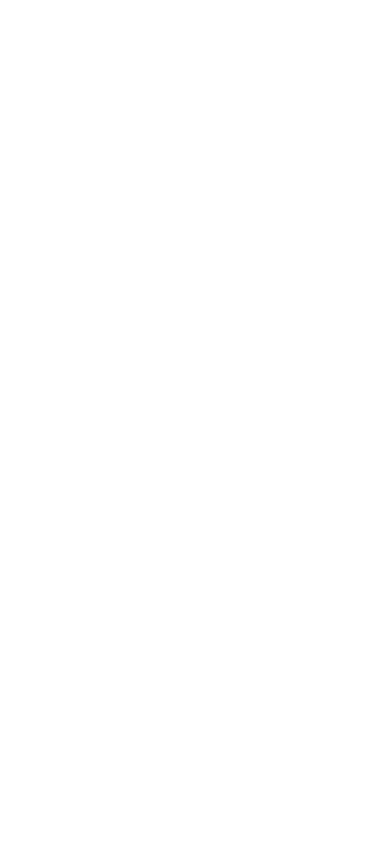
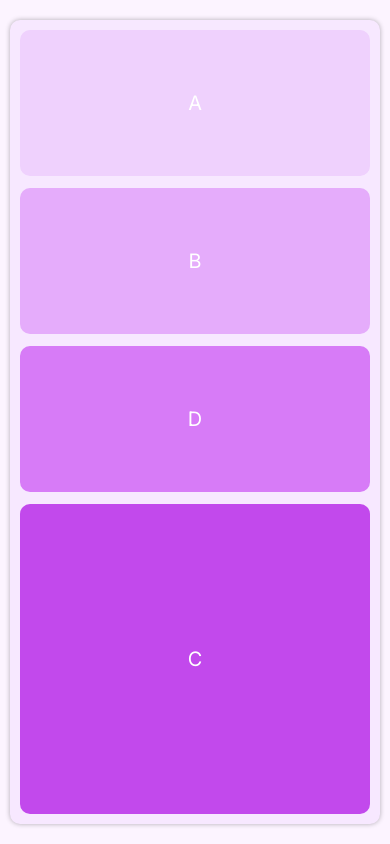
Before and after one commit to Ratandas7/css, a plain HTML site: page flexbox_1/index.html in a window 390 px wide. Drawn offline with Linux system fonts and the light colour scheme.

Commit message:
CSS Flexbox - Responsive Layout Design (With Gap in div

```diff
--- a/flexbox_1/base.css
+++ b/flexbox_1/base.css
@@ -0,0 +1,95 @@
+@import url("https://fonts.googleapis.com/css2?family=Inter:ital,opsz,wght@0,14..32,100..900;1,14..32,100..900&display=swap");
+
+:root {
+  --gap: calc(1vw + 0.5em);
+}
+
+* {
+  box-sizing: border-box;
+  padding: 0;
+  margin: 0;
+}
+
+body {
+  font-family: "Inter", sans-serif;
+  font-optical-sizing: auto;
+  font-weight: 400;
+  font-style: normal;
+  background-color: #fcf4ff;
+}
+
+.section {
+  height: calc(100vh - 20px);
+  max-width: 1200px;
+  padding: 10px;
+  margin: 0 auto;
+}
+
+.container {
+  height: 100%;
+  padding: 10px;
+  border-radius: 10px;
+  box-shadow: 0px 0px 5px 0px rgba(0, 0, 0, 0.3);
+  margin: 10px 0;
+  background-color: #f7e8ff;
+  display: flex;
+  flex-wrap: wrap;
+  justify-content: space-between;
+  gap: var(--gap);
+}
+
+.container-1 {
+  display: flex;
+  flex-direction: column;
+  flex-basis: 100%;
+  gap: var(--gap);
+}
+
+.container-2 {
+  display: flex;
+  flex-basis: 100%;
+}
+
+.item {
+  flex-grow: 1;
+  padding: 20px;
+  border-radius: 10px;
+  color: #ffffff;
+  font-size: calc(1vw + 1em);
+  text-align: center;
+  align-content: center;
+}
+
+.a {
+  background-color: #efd1fd;
+}
+
+.b {
+  background-color: #e5acfb;
+}
+
+.c {
+  background-color: #c249ec;
+}
+
+.d {
+  background-color: #d77bf7;
+}
+
+@media (min-width: 768px) {
+  .container-1 {
+    /* flex-direction: row;
+    flex-wrap: wrap; */
+    flex-flow: row wrap;
+    flex-basis: calc(50% - (var(--gap) / 2));
+  }
+
+  .container-2 {
+    flex-basis: calc(50% - (var(--gap) / 2));
+  }
+
+  .a,
+  .b {
+    flex-basis: calc(50% - (var(--gap) / 2));
+  }
+}
--- a/flexbox_1/index.html
+++ b/flexbox_1/index.html
@@ -6,5 +6,19 @@
     <title>CSS Flexbox</title>
     <link rel="stylesheet" href="base.css" />
   </head>
-  <body></body>
+  <body>
+    <section class="section">
+      <div class="container">
+        <div class="container-1">
+          <div class="item a">A</div>
+          <div class="item b">B</div>
+          <div class="item d">D</div>
+        </div>
+
+        <div class="container-2">
+          <div class="item c">C</div>
+        </div>
+      </div>
+    </section>
+  </body>
 </html>
```
